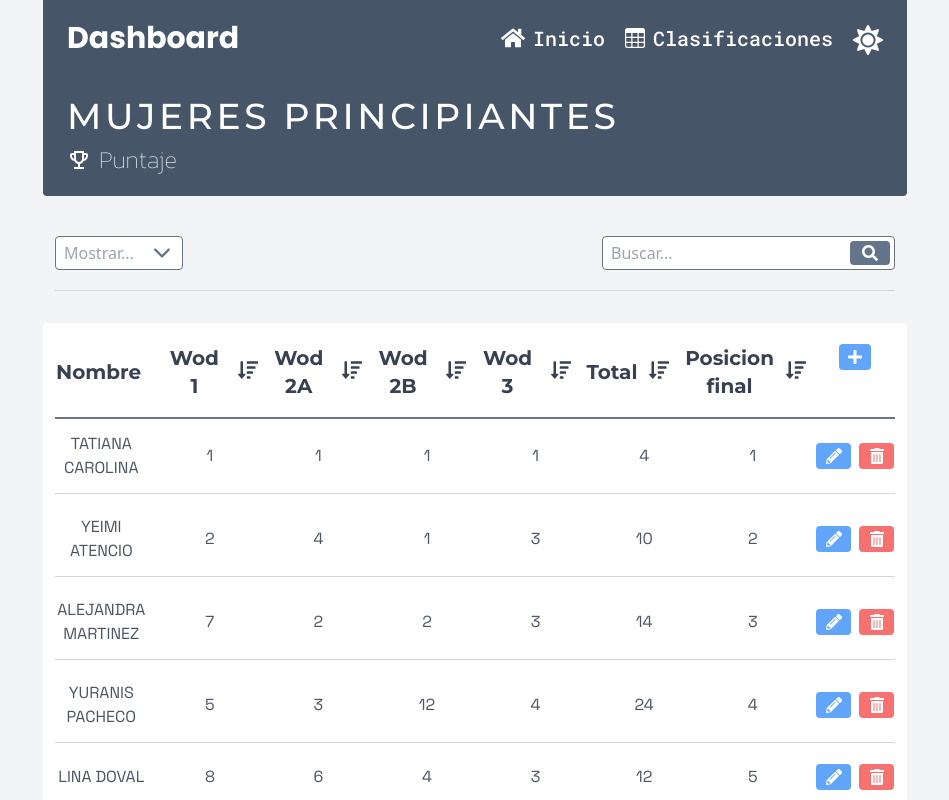
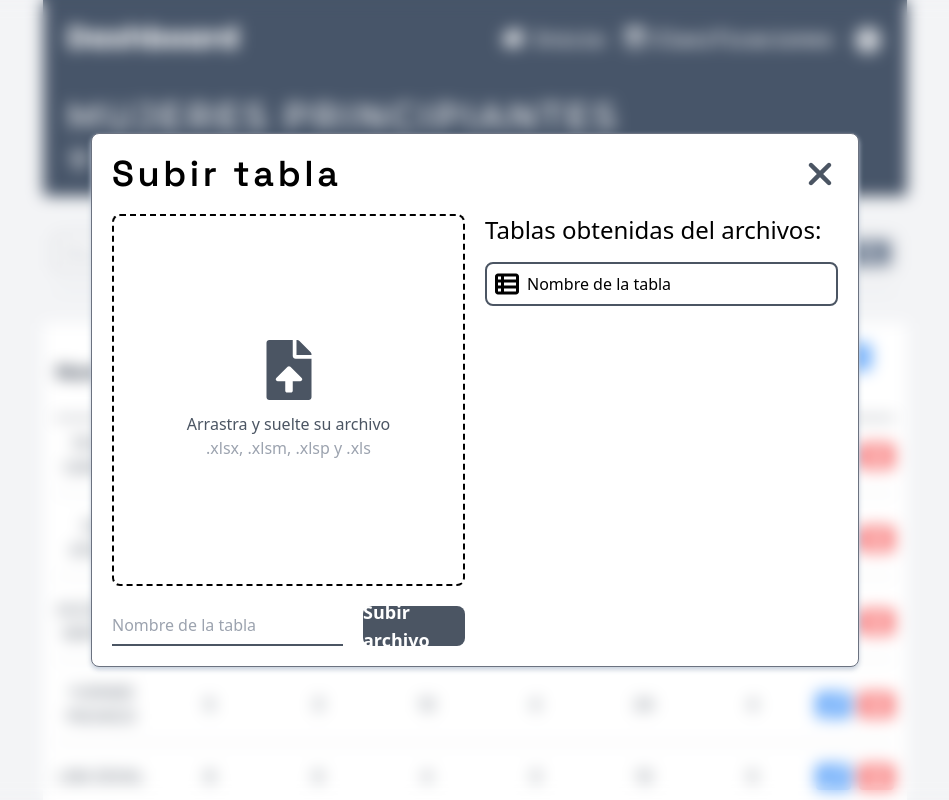
Before and after one commit to sweetPanel459/dashboard, a React (Vite) app: page / in a window 1280 px wide. Shown: the whole page, without its empty margins (165-1114 px from the left). Built offline with nearby package versions, Linux system fonts and the light colour scheme; a web font is replaced by a local one.

Commit message:
feat:File upload component created

```diff
--- a/src/components/common/input.jsx
+++ b/src/components/common/input.jsx
@@ -39,7 +39,6 @@ export const Input = ({
 };
 
 Input.propTypes = {
-   type: PropTypes.string,
   label: PropTypes.string,
   onChange: PropTypes.func.isRequired,
   placeholder: PropTypes.string,
@@ -51,7 +50,6 @@ Input.propTypes = {
 };
 
 Input.defaultProps = {
-   type: "text",
   label: "",
   placeholder: "",
   name: "",
--- a/src/components/modals/editRow.jsx
+++ b/src/components/modals/editRow.jsx
@@ -1,20 +1,12 @@
-import { Text } from "../common/texts";
 import { Input } from "../common/input";
-import { Button } from "../common/button";
 
-import { FaXmark } from "react-icons/fa6";
+import { ModalHeader } from "./modalHeader";
 
 export const EditRow = () => {
    return (
       <div className="absolute inset-0 flex items-center justify-center bg-transparent backdrop-blur">
          <section className="modal flex flex-col w-3/4 h-2/6 p-3 rounded-lg border border-gray-500 bg-white">
-            <header className="flex items-center justify-between h-10">
-               <Text
-                  text="Editar fila de la tabla"
-                  style="text-2xl tracking-widest font-semibold font-grotesk"
-               />
-               <Button icon={<FaXmark />} styleButton="text-4xl text-gray-600" />
-            </header>
+            <ModalHeader text="Editar fila de la tabla" />
             <form className="flex flex-grow items-center gap-5 pb-10">
                {/* while I make it dynamic for each row of the tables */}
                <Input
--- /dev/null
+++ b/src/components/modals/modalHeader.jsx
@@ -0,0 +1,14 @@
+import { Text } from "../common/texts";
+import { Button } from "../common/button";
+
+import { FaXmark } from "react-icons/fa6";
+
+export const ModalHeader = ({ text }) => (
+   <header className="flex items-center justify-between h-10">
+      <Text
+         text={text}
+         style="text-4xl tracking-widest font-semibold font-grotesk"
+      />
+      <Button icon={<FaXmark />} styleButton="text-4xl text-gray-600" />
+   </header>
+);
--- /dev/null
+++ b/src/components/modals/uploadTable.jsx
@@ -0,0 +1,67 @@
+import { Input } from "../common/input";
+import { DoubleText, Text, Title } from "../common/texts";
+
+import { ModalHeader } from "./modalHeader";
+
+import { FaTableList } from "react-icons/fa6";
+import { FaFileUpload } from "react-icons/fa";
+
+const ContentLabel = () => (
+  <div className="flex flex-col items-center gap-3">
+    <FaFileUpload className="text-6xl text-gray-600" />
+    <DoubleText
+      fristText="Arrastra y suelte su archivo"
+      secondText=".xlsx, .xlsm, .xlsp y .xls"
+      style="flex flex-col items-center"
+      fristTextStyle="text-gray-600 font-medium"
+      secondTextStyle="text-gray-400"
+    />
+  </div>
+);
+
+const TableCardObtained = () => (
+  <div className="flex gap-2 p-2 w-full rounded-lg border-2 border-gray-600">
+    <FaTableList className="text-2xl" />
+    <Text text="Nombre de la tabla" />
+  </div>
+);
+
+export const UploadTable = () => {
+  return (
+    <div className="absolute inset-0 flex items-center justify-center bg-transparent backdrop-blur">
+      <section className="modal flex flex-col gap-5 w-3/5 h-2/3 p-5 rounded-lg border border-gray-500 bg-white">
+        <ModalHeader text="Subir tabla" />
+        <form className="flex flex-grow gap-5 w-full">
+          <section className="flex flex-col gap-5 w-full h-full ">
+            <Input
+              id="upload-file"
+              type="file"
+              label={<ContentLabel />}
+              styleInput="hidden"
+              styleLabel="flex items-center justify-center w-full h-full"
+              styleContainer="flex-grow w-full rounded-lg border-2 border-dashed border-black"
+            />
+            <div className="flex justify-between gap-5 w-full h-10">
+              <input
+                type="text"
+                placeholder="Nombre de la tabla"
+                className=" flex-grow h-full border-b-2 outline-none border-gray-600"
+              />
+              <label
+                htmlFor="upload-file"
+                className="flex items-center justify-center flex-grow h-full rounded-lg  text-lg font-semibold bg-gray-600 text-white"
+              >
+                Subir archivo
+              </label>
+            </div>
+          </section>
+
+          <section className="flex flex-col gap-4 w-full h-full">
+            <Title text="Tablas obtenidas del archivos:" style="text-2xl" />
+            <TableCardObtained />
+          </section>
+        </form>
+      </section>
+    </div>
+  );
+};
--- a/src/components/modals/viewMoreTables.jsx
+++ b/src/components/modals/viewMoreTables.jsx
@@ -2,18 +2,13 @@ import { Text } from "../common/texts";
 import { Button } from "../common/button";
 
 import { FaXmark } from "react-icons/fa6";
+import { ModalHeader } from "./modalHeader";
 
 export const ViewMoreTables = () => {
    return (
       <div className="absolute inset-0 flex items-center justify-center w-screen h-screen backdrop-blur">
          <section className="modal flex flex-col w-2/3 h-2/3 p-5 rounded border border-gray-500 bg-white">
-            <header className="flex items-center justify-between h-10">
-               <Text
-                  text="Ver mas Tablas"
-                  style="text-2xl tracking-widest font-semibold font-grotesk"
-               />
-               <Button icon={<FaXmark />} styleButton="text-4xl text-gray-600" />
-            </header>
+            <ModalHeader text="Ver mas tablas" />
             <article className="flex items-center  flex-grow gap-5 ">
                <CardTable title="Mujeres principales" />
                <CardTable title="Hombres principales" />
--- a/src/pages/dashboard.jsx
+++ b/src/pages/dashboard.jsx
@@ -3,6 +3,8 @@ import { Select } from "../components/common/select";
 
 import { DashboardHeader } from "../containers/dashboardHeader";
 import { TableHeader, TableRow } from "../containers/tableSections";
+
+import { UploadTable } from "../components/modals/uploadTable";
 
 // import { EditRow } from "../components/modals/editRow";
 // import { ViewMoreTables } from "../components/modals/viewMoreTables";
@@ -35,6 +37,16 @@ const exampleData = [
   ["DINA TEHERAN", 19, 18, 16, 16, 73, 19],
   ["MARIA FERNANDA COL", 18, 19, 21, 18, 76, 21],
 ];
+
+/*TODO:
+ * - create modal to upload tables - in procces
+ * - create the custom hook in charge of the state of the modals (open/close)
+ * - create the logic to upload xlsx
+ * - create filter logic to accept only tables
+ * - make http requests to endpoints
+ * - bind components to http requests
+ * - create filter logic on tables
+ * */
 
 export const DashBoard = () => {
   return (
@@ -75,6 +87,7 @@ export const DashBoard = () => {
         </table>
       </div>
       {/* <EditRow /> */}
+      <UploadTable />
       {/* <ViewMoreTables /> */}
     </section>
   );
```
Lines whose indentation alone changed are shown as unchanged.
